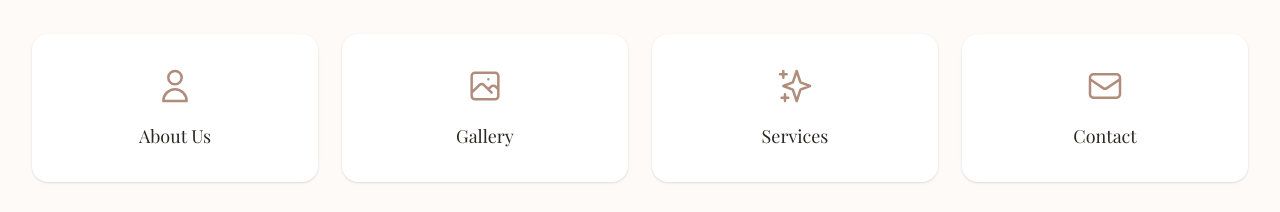
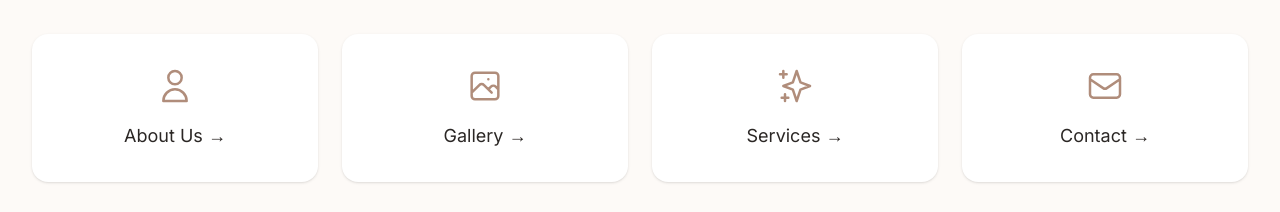
Before and after one commit to sugengpermana/mua, a Next.js app: page / in a window 1280 px wide. Shown: the part 1060-1272 px from the top of the page. Built offline with nearby package versions, Linux system fonts and the light colour scheme.

Commit message:
update lagi

```diff
--- a/app/page.tsx
+++ b/app/page.tsx
@@ -65,8 +65,8 @@ export default function Page() {
                   />
                 </svg>
               </span>
-              <span className="font-serif text-charcoal text-base md:text-lg font-medium group-hover:text-primary transition-colors">
-                About Us
+              <span className="font-sans text-charcoal text-[14px] md:text-lg group-hover:text-primary transition-colors">
+                About Us →
               </span>
             </Link>
 
@@ -89,8 +89,8 @@ export default function Page() {
                   />
                 </svg>
               </span>
-              <span className="font-serif text-charcoal text-base md:text-lg font-medium group-hover:text-primary transition-colors">
-                Gallery
+              <span className="font-sans text-charcoal text-[14px] md:text-lg group-hover:text-primary transition-colors">
+                Gallery →
               </span>
             </Link>
 
@@ -113,8 +113,8 @@ export default function Page() {
                   />
                 </svg>
               </span>
-              <span className="font-serif text-charcoal text-base md:text-lg font-medium group-hover:text-primary transition-colors">
-                Services
+              <span className="font-sans text-charcoal text-[14px] md:text-lg group-hover:text-primary transition-colors">
+                Services →
               </span>
             </Link>
 
@@ -137,8 +137,8 @@ export default function Page() {
                   />
                 </svg>
               </span>
-              <span className="font-serif text-charcoal text-base md:text-lg font-medium group-hover:text-primary transition-colors">
-                Contact
+              <span className="font-sans text-charcoal text-[14px] md:text-lg group-hover:text-primary transition-colors">
+                Contact →
               </span>
             </Link>
           </div>
```
